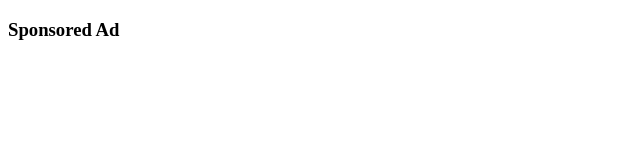
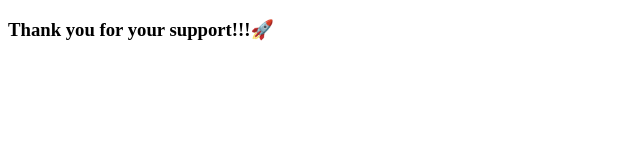
Before and after one commit to MaximDieball/ads-host, a plain HTML site: page index.html in a window 1280 px wide. Shown: the whole page, without its empty margins (0-640 px from the left). Drawn offline with Linux system fonts and the light colour scheme.

Commit message:
Update index.html

```diff
--- a/index.html
+++ b/index.html
@@ -12,7 +12,7 @@
         crossorigin="anonymous"></script>
 </head>
 <body>
-    <h3>Sponsored Ad</h3>
+    <h3>Thank you for your support!!!🚀</h3>
     <ins class="adsbygoogle"
         style="display:block"
         data-ad-client="ca-pub-8291177946026349"
```
